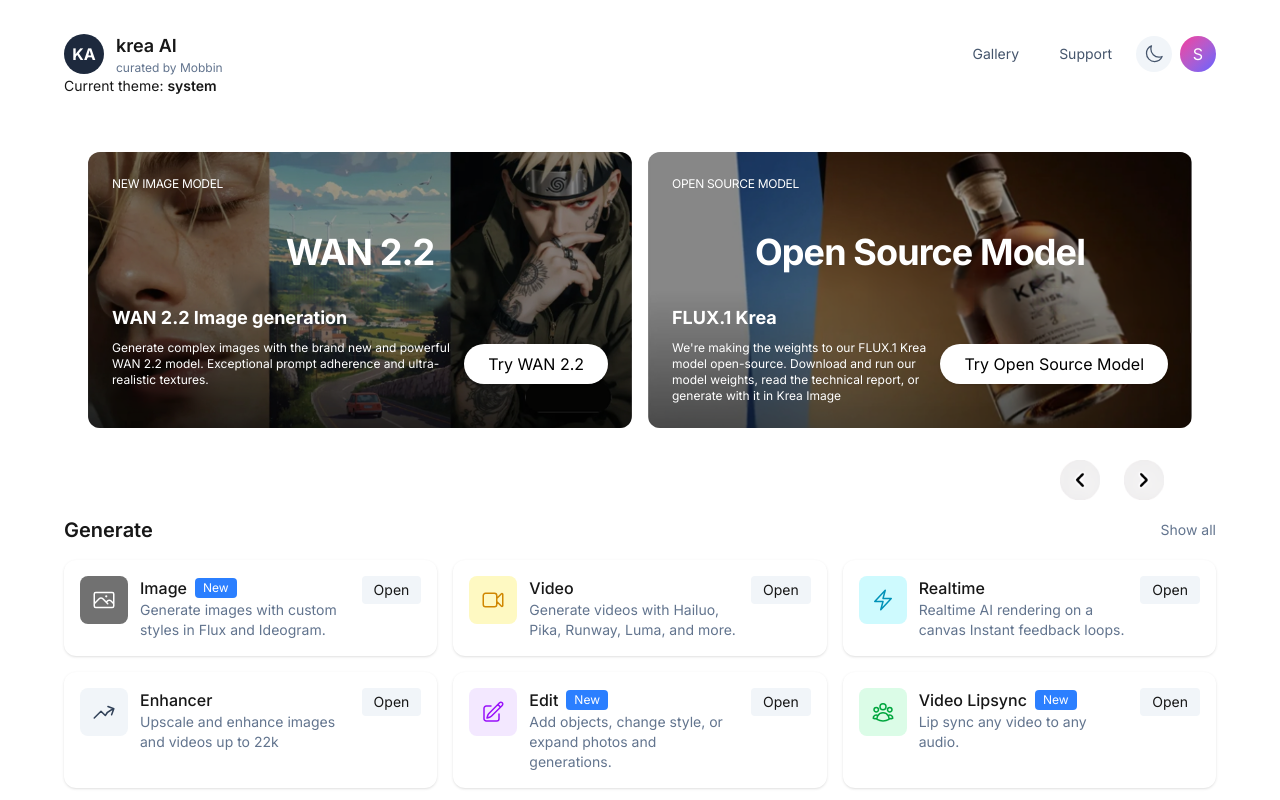
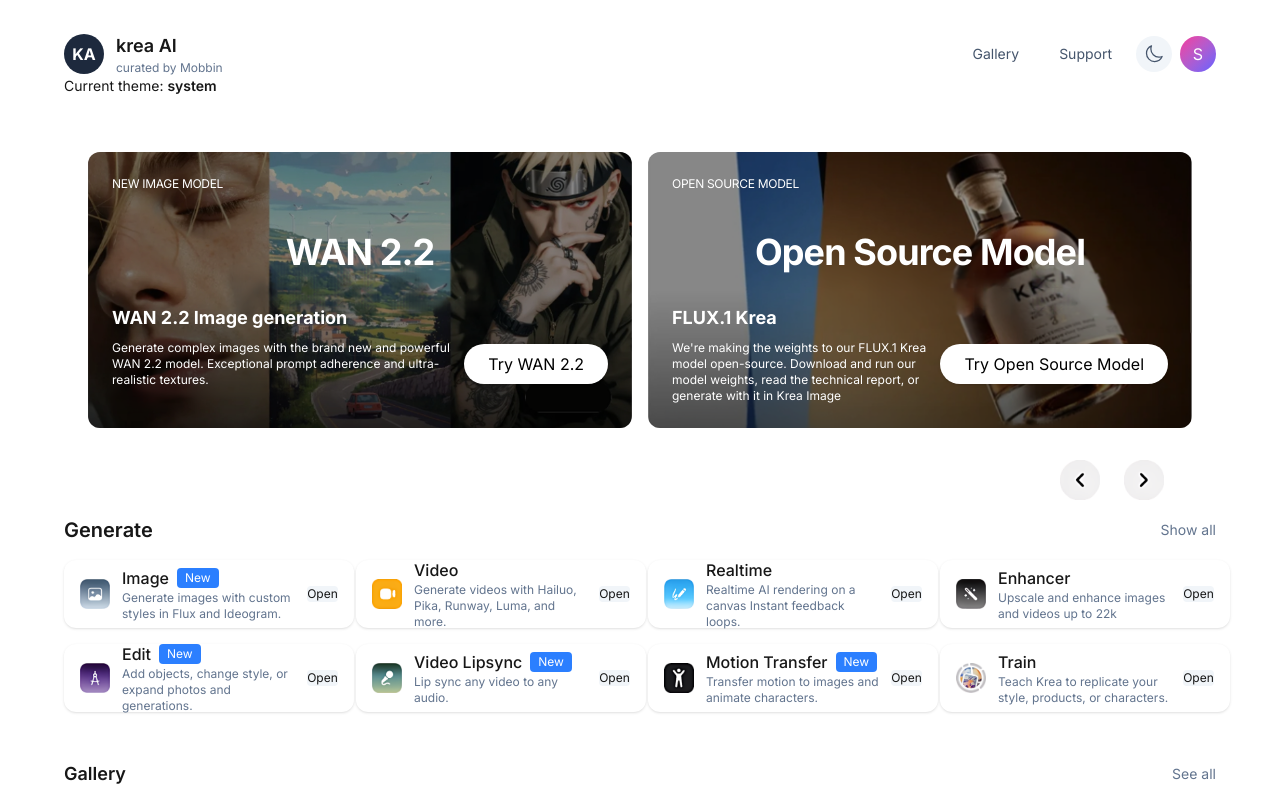
Before and after one commit to SamMuaks2/Cartolinks_Application, a Next.js app: page / in a window 1280 px wide. Shown: the top 800 px of the page. Built offline with nearby package versions, Linux system fonts and the light colour scheme.

Commit message:
Fixed Generate block

```diff
--- a/src/components/GenerateGrid.tsx
+++ b/src/components/GenerateGrid.tsx
@@ -1,23 +1,15 @@
-import {
-    PhotoIcon,
-    VideoCameraIcon,
-    BoltIcon,
-    ArrowTrendingUpIcon,
-    PencilSquareIcon,
-    UserGroupIcon,
-    SparklesIcon,
-} from '@heroicons/react/24/outline'
+import Image from "next/image";
 
 
 const items = [
-    { title: 'Image', desc: 'Generate images with custom styles in Flux and Ideogram.', badge: 'New', icon: PhotoIcon, color: "bg-[#717171] text-white" },
-    { title: 'Video', desc: 'Generate videos with Hailuo, Pika, Runway, Luma, and more.', badge: '', icon: VideoCameraIcon, color: "bg-yellow-100 text-yellow-600" },
-    { title: 'Realtime', desc: 'Realtime AI rendering on a canvas Instant feedback loops.', badge: '', icon: BoltIcon, color: "bg-cyan-100 text-cyan-600" },
-    { title: 'Enhancer', desc: 'Upscale and enhance images and videos up to 22k', badge: '', icon: ArrowTrendingUpIcon, color: "bg-slate-100 text-slate-700" },
-    { title: 'Edit', desc: 'Add objects, change style, or expand photos and generations.', badge: 'New', icon: PencilSquareIcon, color: "bg-purple-100 text-purple-600" },
-    { title: 'Video Lipsync', desc: 'Lip sync any video to any audio.', badge: 'New', icon: UserGroupIcon, color: "bg-green-100 text-green-600" },
-    { title: 'Motion Transfer', desc: 'Transfer motion to images and animate characters.', badge: 'New', icon: SparklesIcon, color: "bg-black text-white" },
-    { title: 'Train', desc: 'Teach Krea to replicate your style, products, or characters.', badge: '', icon: SparklesIcon },
+    { title: 'Image', desc: 'Generate images with custom styles in Flux and Ideogram.', badge: 'New', icon: "/image-icon.png" },
+    { title: 'Video', desc: 'Generate videos with Hailuo, Pika, Runway, Luma, and more.', badge: '', icon: "/video-icon.png" },
+    { title: 'Realtime', desc: 'Realtime AI rendering on a canvas Instant feedback loops.', badge: '', icon: "/realtime-icon.png" },
+    { title: 'Enhancer', desc: 'Upscale and enhance images and videos up to 22k', badge: '', icon: "/enhancer-icon.png" },
+    { title: 'Edit', desc: 'Add objects, change style, or expand photos and generations.', badge: 'New', icon: "/edit-icon.png" },
+    { title: 'Video Lipsync', desc: 'Lip sync any video to any audio.', badge: 'New', icon: "/lipsync-icon.png" },
+    { title: 'Motion Transfer', desc: 'Transfer motion to images and animate characters.', badge: 'New', icon: "/motion-icon.png" },
+    { title: 'Train', desc: 'Teach Krea to replicate your style, products, or characters.', badge: '', icon: "/train-icon.png" },
 ]
 
 
@@ -26,33 +18,48 @@
         <div>
             <div className="flex items-center justify-between">
                 <h3 className="text-xl font-semibold">Generate</h3>
-                <a className="text-sm text-slate-500 hover:underline" href="#">Show all</a>
+                <a className="text-sm text-slate-500">Show all</a>
             </div>
 
-
-            <div className="mt-4 grid grid-cols-1 sm:grid-cols-2 md:grid-cols-3 gap-4">
+            <div className="mt-4 grid grid-cols-4 gap-4">
                 {items.map((it) => (
-                    <div key={it.title} className="p-4 rounded-xl bg-white dark:bg-slate-800 shadow-sm flex items-start gap-3">
-                        <div className={`p-3 rounded-lg ${it.color}`}>
-                            <it.icon className="w-6 h-6" />
+                    <div
+                        key={it.title}
+                        className="w-[290px] h-[68px] flex-shrink-0 p-4 rounded-xl bg-white dark:bg-slate-800 shadow-sm flex items-center gap-3"
+                    >
+                        <div
+                            className="p-0 rounded-lg flex items-center justify-center"
+                        >
+                            <Image
+                                src={it.icon}
+                                alt={it.title}
+                                width={30}
+                                height={30}
+                                className="object-contain"
+                            />
                         </div>
 
                         <div className="flex-1">
                             <div className="flex items-center gap-2">
                                 <h4 className="font-medium">{it.title}</h4>
+
                                 {it.badge ? (
                                     <span className="text-xs text-white bg-blue-500 px-2 py-0.5 rounded">
                                         {it.badge}
                                     </span>
                                 ) : null}
                             </div>
-                            <p className="text-sm text-slate-500 dark:text-slate-400">
+
+                            <p className="text-xs text-slate-500 dark:text-slate-400">
                                 {it.desc}
                             </p>
                         </div>
 
-                        <div className="ml-auto">
-                            <button className="text-sm bg-slate-100 dark:bg-slate-900 px-3 py-1 rounded">
+                        <div>
+                            <button
+                                className=" text-xs bg-slate-100 dark:bg-slate-900 rounded flex justify-center items-center flex-shrink-0"
+                                style={{ width: "31px", height: "16px", flexDirection: "column" }}
+                            >
                                 Open
                             </button>
                         </div>
```
Also changed, not shown: public/train-icon.png (added).
